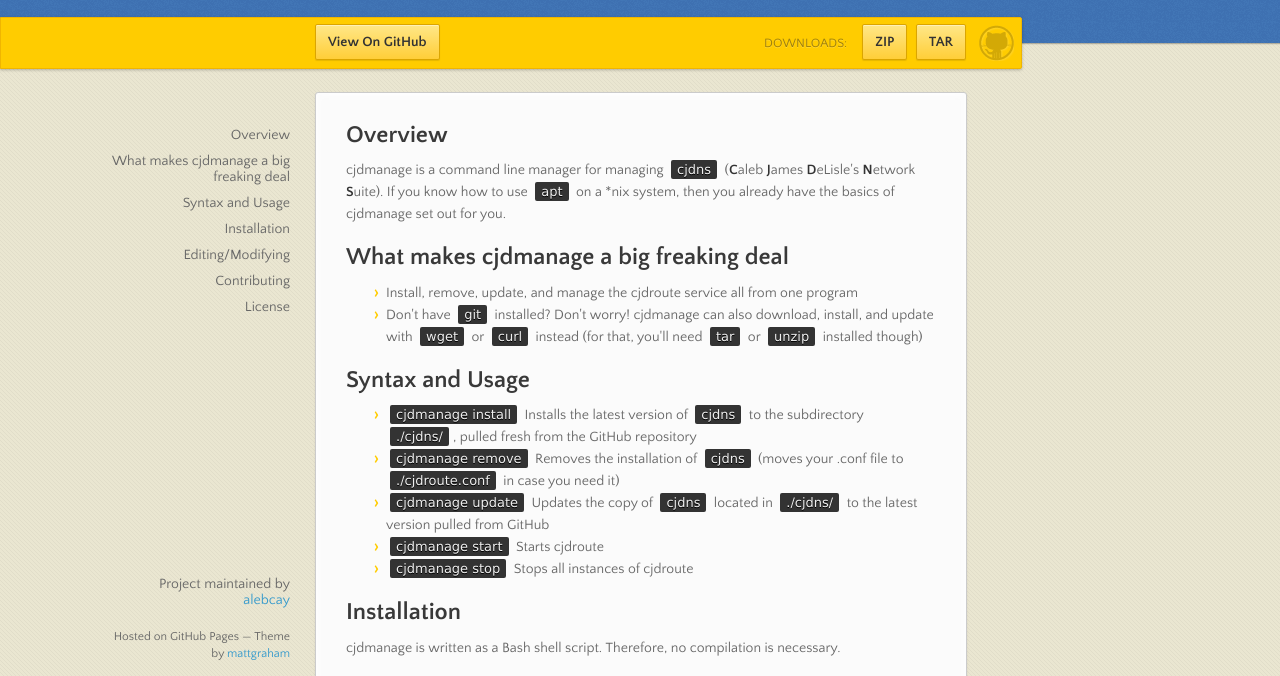
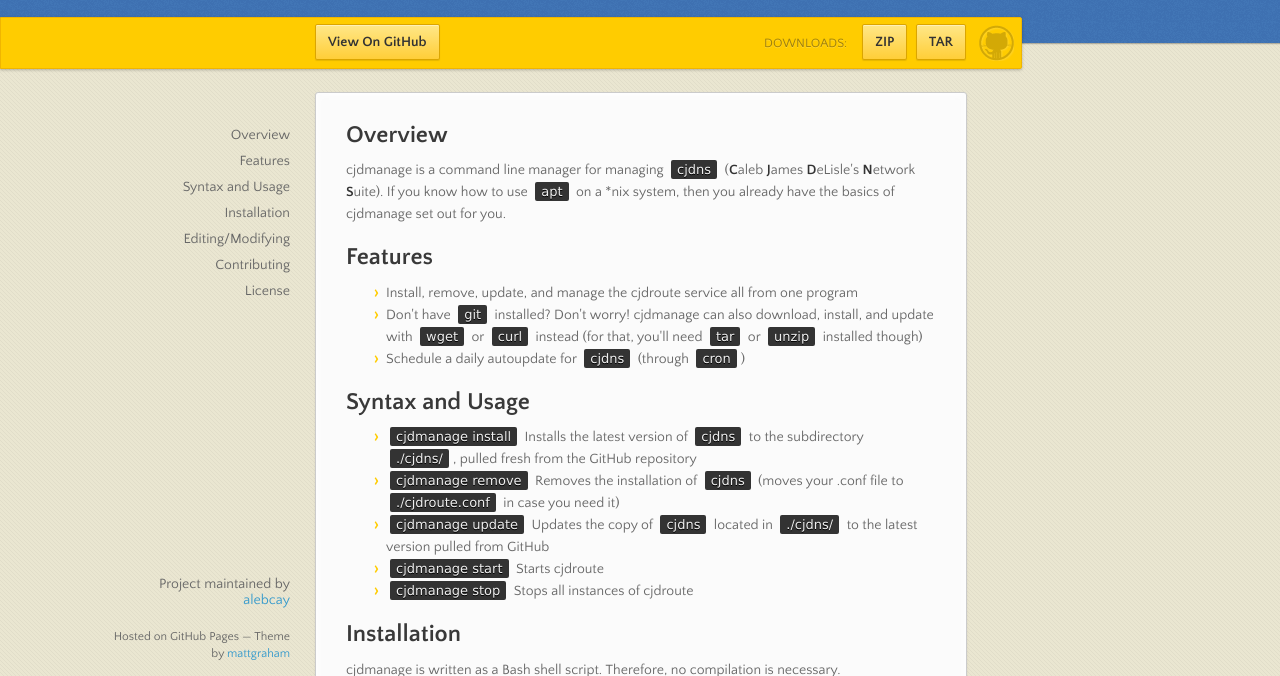
Before and after one commit to alebcay/cjdmanage, a plain HTML site: page index.html in a window 1280 px wide. Shown: the part 98-774 px from the top of the page. Drawn offline with nearby package versions, Linux system fonts and the light colour scheme.

```diff
--- a/index.html
+++ b/index.html
@@ -45,11 +45,12 @@
 <p>cjdmanage is a command line manager for managing <a href="http://github.com/cjdelisle/cjdns"><code>cjdns</code></a> (<strong>C</strong>aleb <strong>J</strong>ames <strong>D</strong>eLisle's <strong>N</strong>etwork <strong>S</strong>uite). If you know how to use <code>apt</code> on a *nix system, then you already have the basics of cjdmanage set out for you.</p>
 
 <h2>
-<a name="what-makes-cjdmanage-a-big-freaking-deal" class="anchor" href="#what-makes-cjdmanage-a-big-freaking-deal"><span class="octicon octicon-link"></span></a>What makes cjdmanage a big freaking deal</h2>
+<a name="features" class="anchor" href="#features"><span class="octicon octicon-link"></span></a>Features</h2>
 
 <ul>
 <li>Install, remove, update, and manage the cjdroute service all from one program</li>
 <li>Don't have <code>git</code> installed? Don't worry! cjdmanage can also download, install, and update with <code>wget</code> or <code>curl</code> instead (for that, you'll need <code>tar</code> or <code>unzip</code> installed though)</li>
+<li>Schedule a daily autoupdate for <code>cjdns</code> (through <code>cron</code>)</li>
 </ul><h2>
 <a name="syntax-and-usage" class="anchor" href="#syntax-and-usage"><span class="octicon octicon-link"></span></a>Syntax and Usage</h2>
 
```
Also changed, not shown: params.json (+1 -1 lines).
